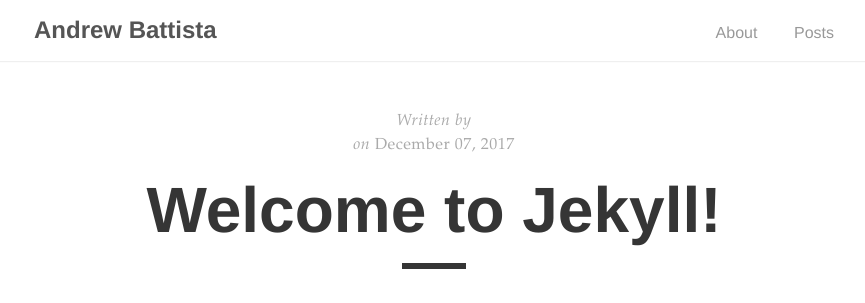
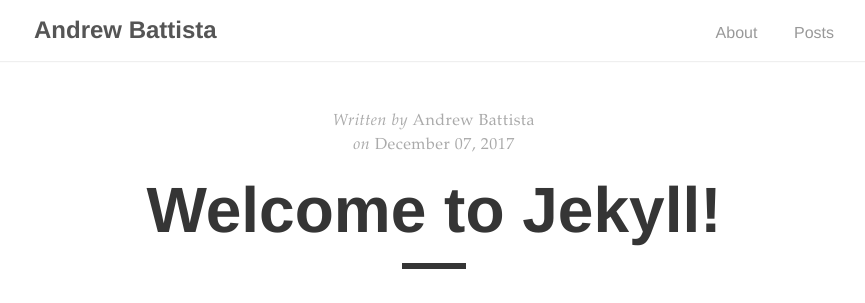
Before and after one commit to andrewbattista/andrewbattista.github.io, a Jekyll site: the page built from _posts/2017-12-07-welcome-to-jekyll.markdown, in a window 1280 px wide. Shown: the top 303 px of the page, without its empty margins (206-1071 px from the left). Built offline with Jekyll 4.4.1, drawn with Linux system fonts in a browser that asks for light colours.

Commit message:
add author

```diff
--- a/_posts/2017-12-07-welcome-to-jekyll.markdown
+++ b/_posts/2017-12-07-welcome-to-jekyll.markdown
@@ -2,6 +2,7 @@
 layout: post
 title:  "Welcome to Jekyll!"
 date:   2017-12-07 10:48:45 -0500
+author: Andrew Battista
 categories: jekyll update
 ---
 You’ll find this post in your `_posts` directory. Go ahead and edit it and re-build the site to see your changes. You can rebuild the site in many different ways, but the most common way is to run `jekyll serve`, which launches a web server and auto-regenerates your site when a file is updated.
```
